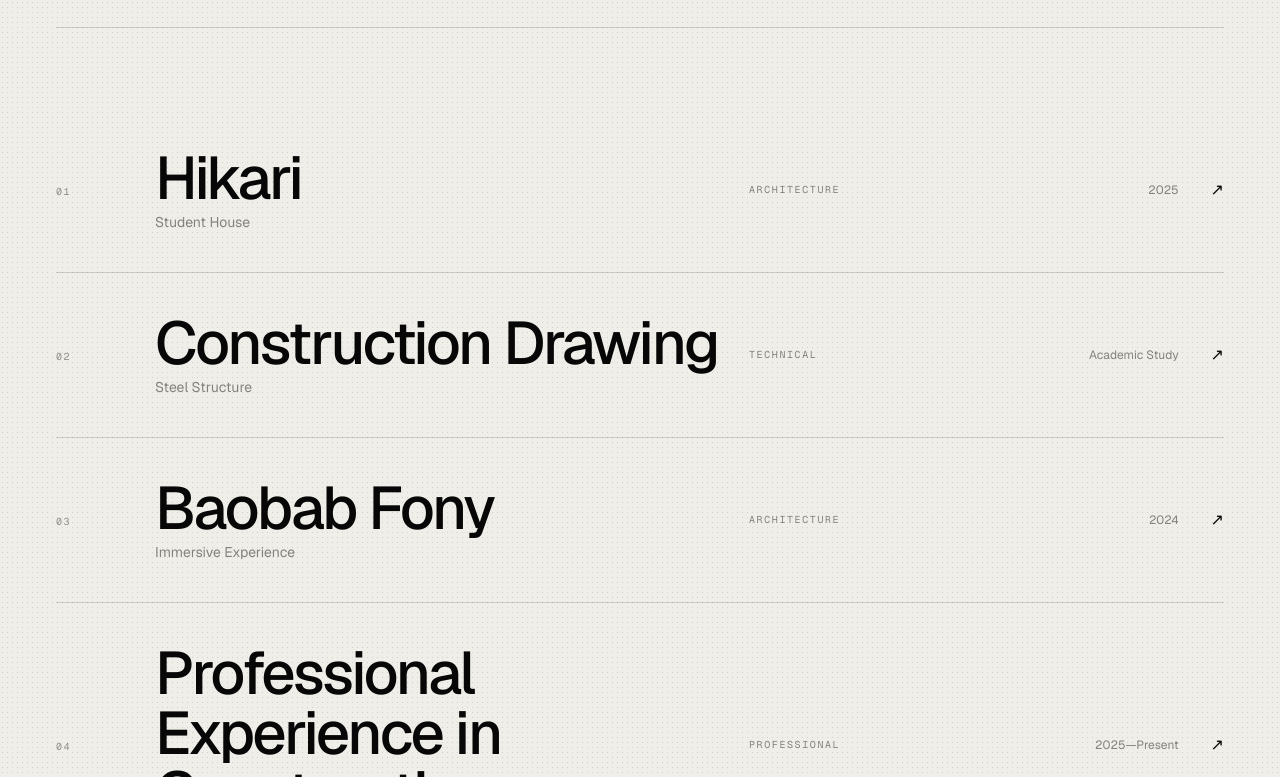
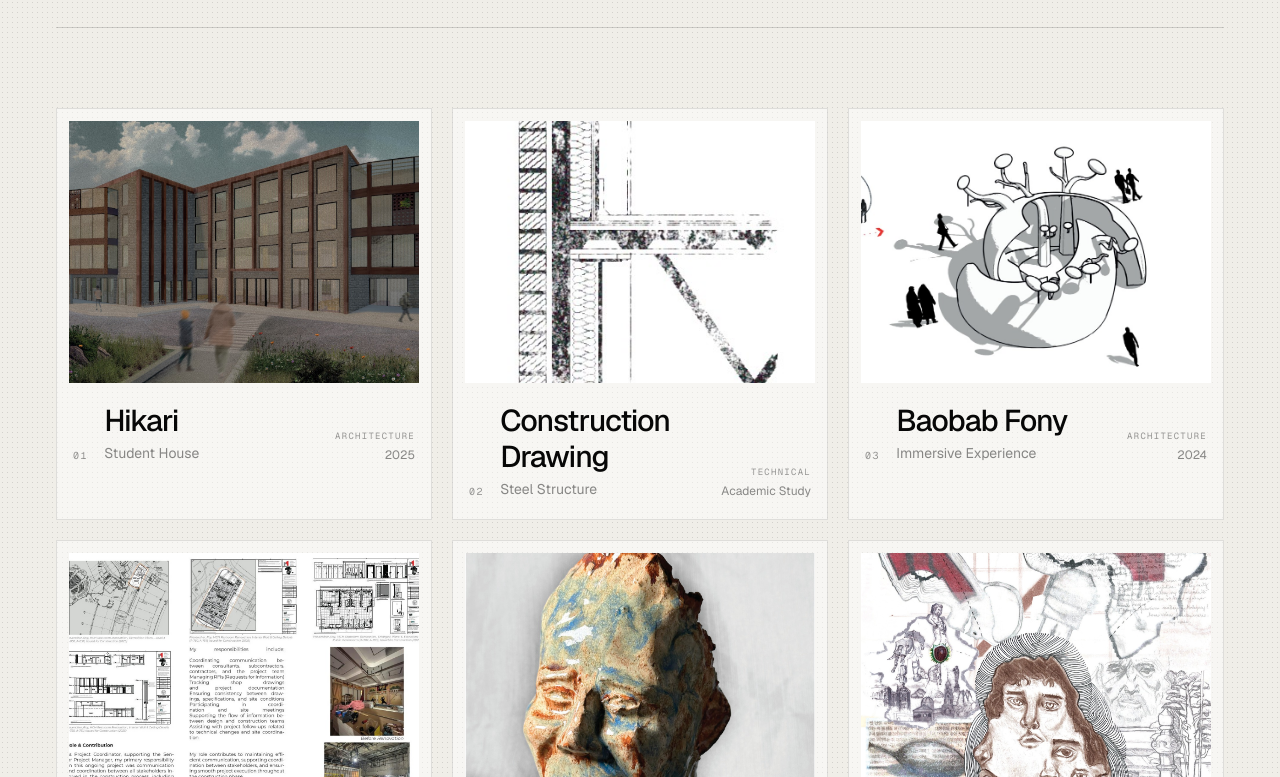
Before and after one commit to Mercy1o/tsiaro-portfolio, a Next.js app: page / in a window 1280 px wide. Shown: the part 1203-1980 px from the top of the page. Built offline with nearby package versions, Linux system fonts and the light colour scheme.

Commit message:
feat: show project covers in work grid

```diff
--- a/components/WorkGrid.tsx
+++ b/components/WorkGrid.tsx
@@ -1,5 +1,7 @@
+import Image from "next/image";
 import Link from "next/link";
 import { projects as allProjects, type Project } from "@/data/projects";
+import { getProjectMedia } from "@/data/projectMedia";
 
 type WorkGridProps = {
   limit?: number;
@@ -11,43 +13,50 @@ export default function WorkGrid({ limit, projects }: WorkGridProps) {
   const items = typeof limit === "number" ? source.slice(0, limit) : source;
 
   return (
-    <div>
-      {items.map((project) => (
+    <div className="grid gap-5 md:grid-cols-2 xl:grid-cols-3">
+      {items.map((project) => {
+        const media = getProjectMedia(project.slug);
+
+        return (
           <Link
             key={project.slug}
             href={`/work/${project.slug}`}
-          className="project-link group grid gap-5 border-b border-black/15 py-8 md:grid-cols-12 md:items-center md:py-10"
+            className="group block border border-black/10 bg-white/45 p-3 transition-transform duration-300 hover:-translate-y-1"
           >
-          <div className="md:col-span-1">
+            <div className="relative aspect-[4/3] overflow-hidden bg-black/[0.035]">
+              {media.cover ? (
+                <Image
+                  src={media.cover}
+                  alt={`${project.title} — ${project.subtitle}`}
+                  fill
+                  sizes="(max-width: 768px) 100vw, (max-width: 1280px) 50vw, 33vw"
+                  className="object-cover transition-transform duration-700 group-hover:scale-[1.025]"
+                />
+              ) : null}
+            </div>
+
+            <div className="grid gap-4 px-1 pb-2 pt-5 sm:grid-cols-[auto_1fr_auto] sm:items-end">
               <span className="font-mono text-[10px] tracking-[.16em] text-black/40">
                 {project.number}
               </span>
-          </div>
 
-          <div className="md:col-span-6">
-            <h3 className="text-3xl font-medium tracking-[-.04em] md:text-5xl lg:text-6xl">
+              <div>
+                <h3 className="text-2xl font-medium tracking-[-.035em] md:text-3xl">
                   {project.title}
                 </h3>
                 <p className="mt-1 text-sm text-black/45">{project.subtitle}</p>
               </div>
 
-          <div className="md:col-span-3">
-            <p className="font-mono text-[10px] uppercase tracking-[.16em] text-black/45">
+              <div className="flex items-center justify-between gap-4 sm:block sm:text-right">
+                <p className="font-mono text-[9px] uppercase tracking-[.14em] text-black/40">
                   {project.category}
                 </p>
+                <p className="mt-1 text-xs text-black/45">{project.year}</p>
               </div>
-
-          <div className="flex items-center justify-between md:col-span-2 md:justify-end">
-            <span className="text-xs text-black/45">{project.year}</span>
-            <span
-              className="ml-8 transition-transform duration-300 group-hover:translate-x-1 group-hover:-translate-y-1"
-              aria-hidden="true"
-            >
-              ↗
-            </span>
             </div>
           </Link>
-      ))}
+        );
+      })}
     </div>
   );
 }
```
Lines whose indentation alone changed are shown as unchanged.
